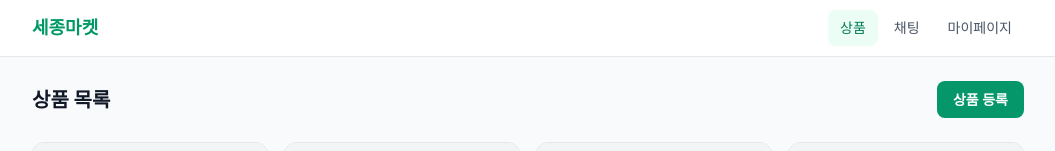
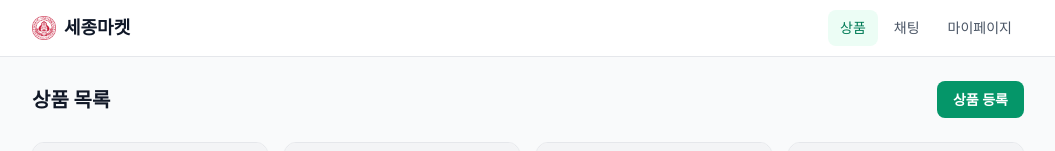
Before and after one commit to Sejong-market/sejong_market_front, a React (Vite) app: page /products in a window 1280 px wide. Shown: the top 151 px of the page, without its empty margins (112-1167 px from the left). Built offline with nearby package versions, Linux system fonts and the light colour scheme; no server answers.

Commit message:
feat: 좌측 상단 세종대 로고 삽입

```diff
--- a/src/shared/layout/Header.jsx
+++ b/src/shared/layout/Header.jsx
@@ -1,17 +1,26 @@
-import { NavLink } from 'react-router-dom'
+import { NavLink } from "react-router-dom";
+import sejongLogo from "../../assets/sejong_logo.png";
 
 const navItems = [
-  { to: '/products', label: '상품' },
-  { to: '/chat', label: '채팅' },
-  { to: '/mypage', label: '마이페이지' },
-]
+  { to: "/products", label: "상품" },
+  { to: "/chat", label: "채팅" },
+  { to: "/mypage", label: "마이페이지" },
+];
 
 export default function Header() {
   return (
     <header className="border-b border-gray-200 bg-white">
       <div className="mx-auto flex h-14 max-w-5xl items-center justify-between px-4">
-        <NavLink to="/products" className="text-lg font-bold text-emerald-600">
-          세종마켓
+        <NavLink
+          to="/products"
+          className="flex items-center gap-2 text-lg font-bold text-gray-900 no-underline"
+        >
+          <img
+            src={sejongLogo}
+            alt="세종대 로고"
+            className="h-6 w-auto object-contain"
+          />
+          <span>세종마켓</span>
         </NavLink>
 
         <nav className="flex items-center gap-1">
@@ -21,11 +30,11 @@ export default function Header() {
               to={to}
               className={({ isActive }) =>
                 [
-                  'rounded-lg px-3 py-2 text-sm font-medium transition-colors',
+                  "rounded-lg px-3 py-2 text-sm font-medium transition-colors",
                   isActive
-                    ? 'bg-emerald-50 text-emerald-700'
-                    : 'text-gray-600 hover:bg-gray-100 hover:text-gray-900',
-                ].join(' ')
+                    ? "bg-emerald-50 text-emerald-700"
+                    : "text-gray-600 hover:bg-gray-100 hover:text-gray-900",
+                ].join(" ")
               }
             >
               {label}
@@ -34,5 +43,5 @@ export default function Header() {
         </nav>
       </div>
     </header>
-  )
+  );
 }
```
Also changed, not shown: src/assets/sejong_logo.png (added).
